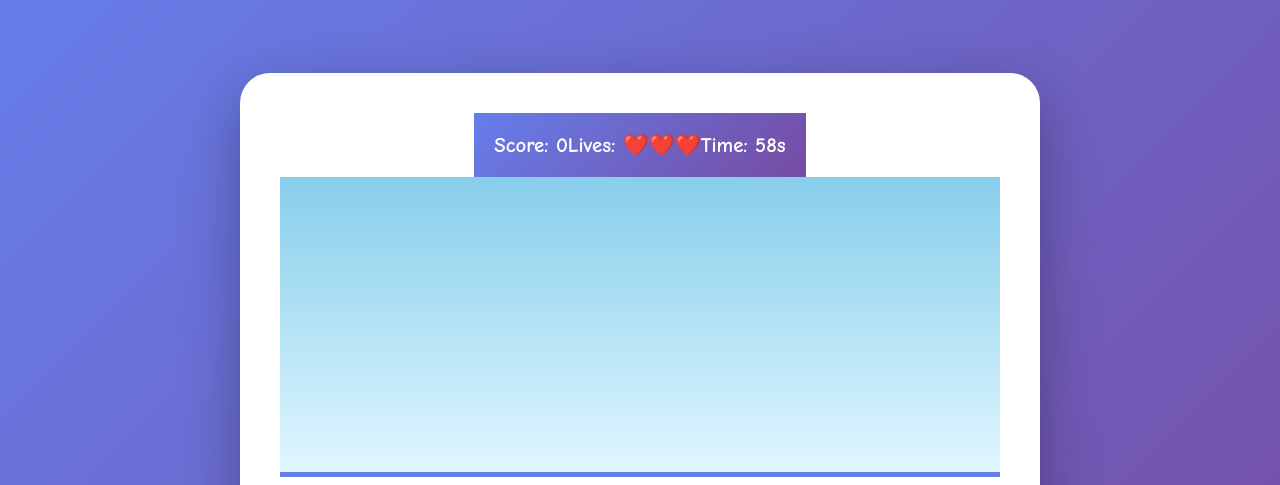
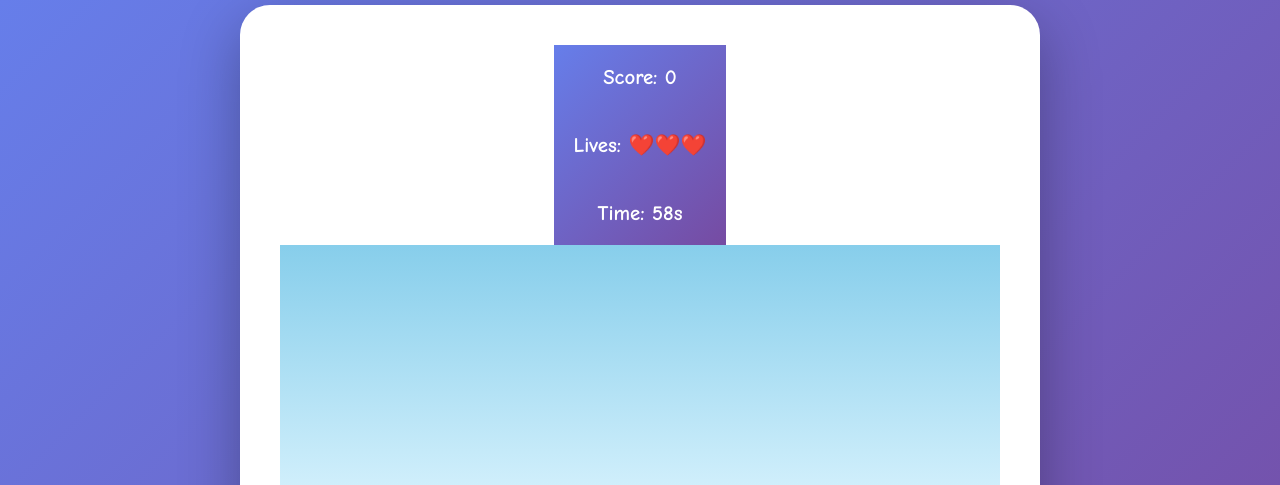
Before and after one commit to fluxbay/numbersafari, a plain HTML site: page index.html in a window 1280 px wide. Both pictures are taken after a click on the button "Start Adventure!". Shown: the top 485 px of the page. Drawn offline with Linux system fonts and the light colour scheme.

Commit message:
Updated styles.css

```diff
--- a/styles.css
+++ b/styles.css
@@ -162,9 +162,11 @@ button[data-level].selected, button[data-op].selected {
     color: white;
     padding: 20px;
     display: flex;
-    justify-content: space-around;
+    flex-direction: column;
+    gap: 10px;
     font-size: 1.3em;
     font-weight: bold;
+    text-align: center;
 }
 
 #gameCanvas {
```
